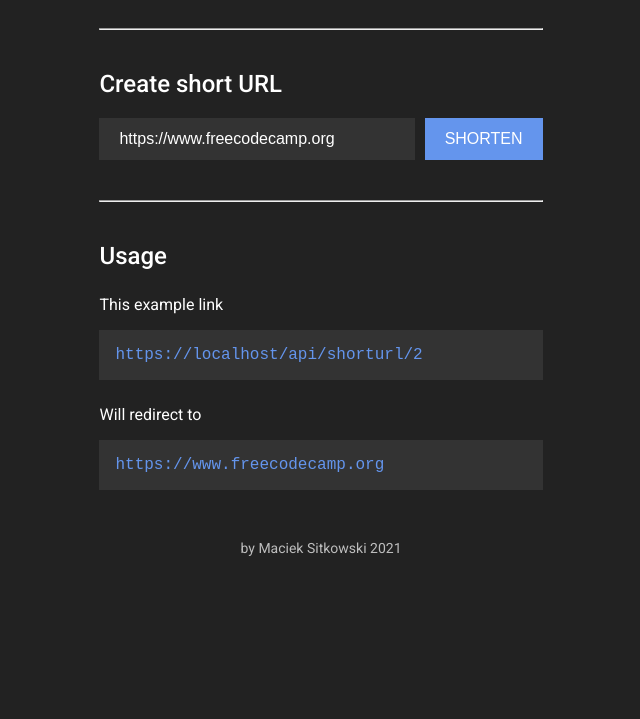
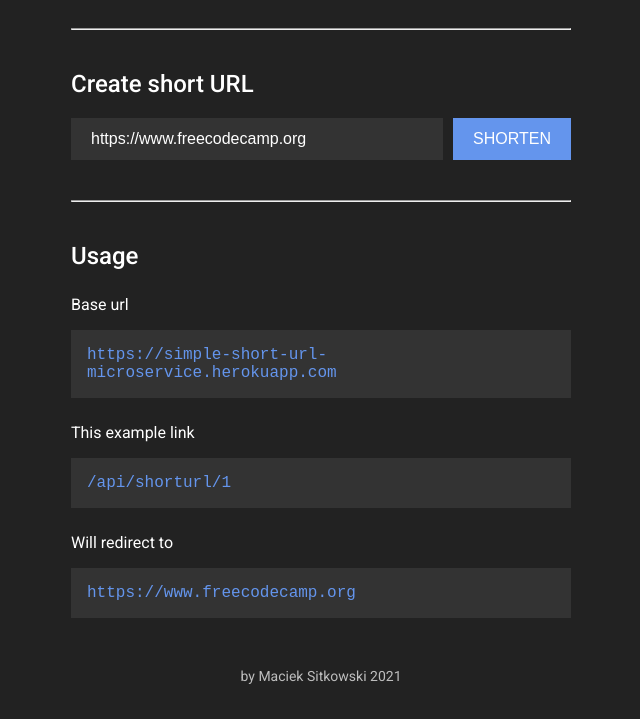
Before and after one commit to sitek94/url-shortener-microservice, a website: page views/index.html in a window 1280 px wide. Shown: the part 81-800 px from the top of the page, without its empty margins (319-959 px from the left). Drawn offline with Linux system fonts and the light colour scheme; files that its build step writes are made by us from their sources.

Commit message:
update usage section

```diff
--- a/views/index.html
+++ b/views/index.html
@@ -35,9 +35,17 @@
 
       <!-- BASE URL -->
       <div class="example">
+        Base url
+        <pre>
+          https://simple-short-url-microservice.herokuapp.com
+        </pre>
+      </div>
+
+      <!-- BASE URL -->
+      <div class="example">
         This example link
         <pre>
-          <a href="">https://localhost/api/shorturl/2</a>
+          <a href="/api/shorturl/1">/api/shorturl/1</a>
         </pre>
       </div>
 
@@ -45,7 +53,7 @@
       <div class="example">
         Will redirect to
         <pre>
-          <a href="">https://www.freecodecamp.org</a>
+          <a href="https://www.freecodecamp.org">https://www.freecodecamp.org</a>
         </pre>
       </div>
     </main>
```
